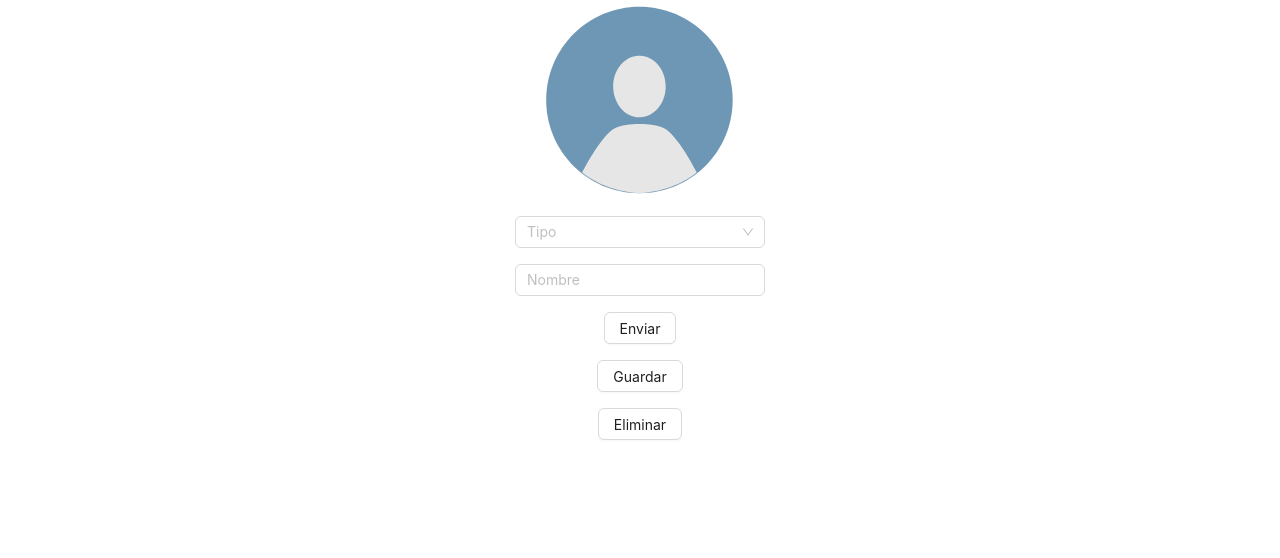
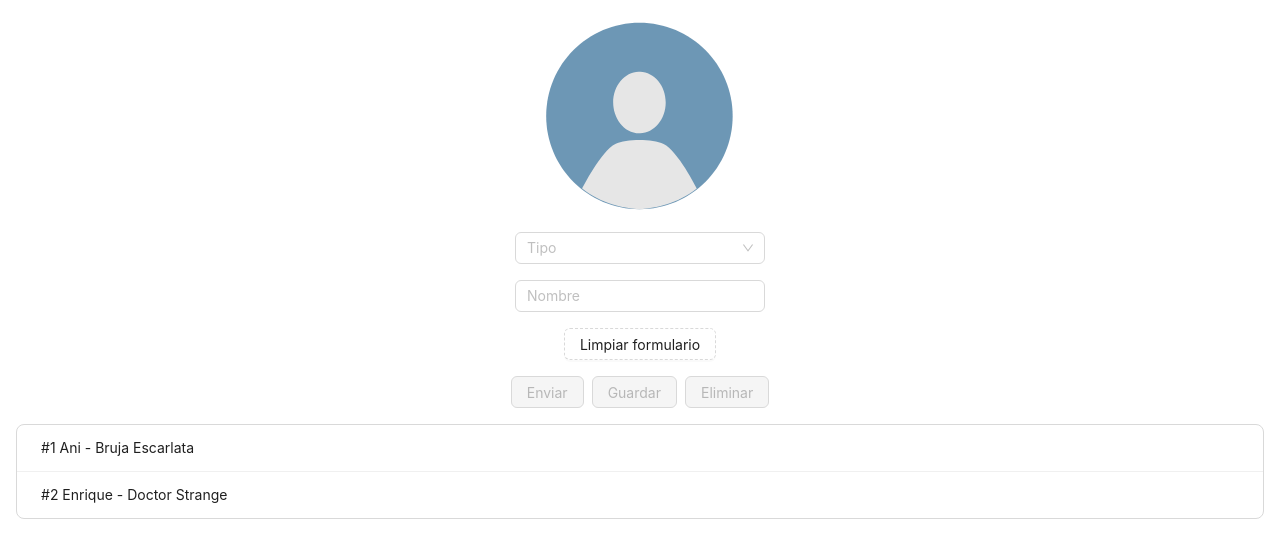
Before and after one commit to enriquepalaciosv/costume-rater, a React (Create React App) app: page /moderation in a window 1280 px wide. Shown: the top 558 px of the page. Built offline with nearby package versions, Linux system fonts and the light colour scheme.

Commit message:
Improve moderation

```diff
--- a/package.json
+++ b/package.json
@@ -11,6 +11,7 @@
     "@types/react": "^18.2.55",
     "@types/react-dom": "^18.2.19",
     "antd": "^5.14.1",
+    "firebase": "^10.8.0",
     "react": "^18.2.0",
     "react-dom": "^18.2.0",
     "react-router-dom": "^6.22.1",
--- a/src/App.tsx
+++ b/src/App.tsx
@@ -1,6 +1,20 @@
 import React from "react";
+import { initializeApp } from "firebase/app";
 import { Flex } from "antd";
 import { Rater } from "./components/Rater";
+
+const firebaseConfig = {
+  apiKey: "AIzaSyCgkeUzThpgmdzY6UgUpVTZqmWr-2kbrrQ",
+  authDomain: "costume-rater.firebaseapp.com",
+  databaseURL: "https://costume-rater-default-rtdb.firebaseio.com",
+  projectId: "costume-rater",
+  storageBucket: "costume-rater.appspot.com",
+  messagingSenderId: "410923968247",
+  appId: "1:410923968247:web:49604b99ae9ab281b495f2",
+  measurementId: "G-FT40JQ97W5"
+};
+
+initializeApp(firebaseConfig);
 
 function App() {
   return (
--- a/src/components/Moderation.tsx
+++ b/src/components/Moderation.tsx
@@ -1,54 +1,116 @@
-import React from "react";
-import { Space, Image, Input, Select, Button } from "antd";
-import { getAvatar } from "../utils/avatar-util";
-import { Competitor } from "../types/Competitor";
+import React, { ChangeEvent } from "react";
+import { Space, Image, Input, Select, Button, Typography, List } from "antd";
+import { getAvatar, avatars } from "../utils/avatar-util";
 import { useState } from "react";
 
+interface FirebaseCompetitor {
+  id: string;
+  name: string;
+  type: string;
+}
+
 function Moderation() {
-
+  const [current, setCurrent] = useState<FirebaseCompetitor>();
+  const [name, setName] = useState<string>();
+  const [type, setType] = useState<string>();
   const [avatar, setAvatar] = useState(getAvatar());
 
-  const items = [
+  const competitors = [
     {
-      value: Competitor.AdultFemale,
-      label: "Adulto mujer",
+      id: "Id#1234567876543",
+      name: "Ani - Bruja Escarlata",
+      type: "YoungFemale",
     },
     {
-      value: Competitor.AdultMale,
-      label: "Adulto varón",
-    },
-    {
-      value: Competitor.YoungFemale,
-      label: "Joven mujer",
-    },
-    {
-      value: Competitor.YoungMale,
-      label: "Joven varón",
-    },
-    {
-      value: Competitor.Boy,
-      label: "Niño",
-    },
-    {
-      value: Competitor.Girl,
-      label: "Niña",
-    },
-    {
-      value: Competitor.Group,
-      label: "Grupo",
+      id: "Id#143353452543",
+      name: "Enrique - Doctor Strange",
+      type: "YoungMale",
     },
   ];
 
+  const reset = () => {
+    setCurrent(undefined);
+    setName(undefined);
+    setType(undefined);
+    setAvatar(getAvatar());
+  };
+
+  const select = (competitor: FirebaseCompetitor) => {
+    setCurrent(competitor);
+    setName(competitor.name);
+    setAvatar(getAvatar(competitor.type));
+    selectType(competitor.type);
+  };
+
+  const selectType = (avatarId?: string) => {
+    if (avatarId) {
+      setAvatar(getAvatar(avatarId));
+      const avatar: any = avatars.find((av) => av.value == avatarId);
+      setType(avatar);
+    } else {
+      setAvatar(getAvatar());
+    }
+  };
+
+  const handleNameChange = (event: ChangeEvent<HTMLInputElement>) => {
+    setName(event.target.value);
+  };
+
   return (
-    <Space direction="vertical" size="middle" style={{ display: 'flex', alignItems: 'center' }}>
-      <Image src={avatar} width={200} />
-      <Select style={{ width: '250px' }} placeholder="Tipo" options={items} onChange={(item) => setAvatar(getAvatar(item))} />
-      <Input style={{ width: '250px' }} placeholder="Nombre" />
-      <Button>Enviar</Button>
-      <Button>Guardar</Button>
-      <Button>Eliminar</Button>
-    </Space>
+    <div style={{ margin: "16px" }}>
+      <Space
+        direction="vertical"
+        size="middle"
+        style={{ display: "flex", alignItems: "center" }}
+      >
+        <Image src={avatar} width={200} />
+        {current && <Typography.Text disabled>{current.id}</Typography.Text>}
+        <Select
+          style={{ width: "250px" }}
+          placeholder="Tipo"
+          options={avatars}
+          onChange={(avatarId) => selectType(avatarId)}
+          value={type}
+        />
+        <Input
+          style={{ width: "250px" }}
+          placeholder="Nombre"
+          value={name}
+          onChange={handleNameChange}
+        />
+        <Button type="dashed" onClick={reset}>
+          Limpiar formulario
+        </Button>
+        <Space>
+          <Button
+            type="primary"
+            disabled={
+              current?.id != undefined || (!current && (!name || !type))
+            }
+            onClick={() =>
+              setCurrent({ name: "name", type: "Group", id: "12345" })
+            }
+          >
+            Enviar
+          </Button>
+          <Button disabled={!current}>Guardar</Button>
+          <Button type="primary" danger disabled={!current}>
+            Eliminar
+          </Button>
+        </Space>
+      </Space>
 
+      <List
+        style={{ marginTop: "16px" }}
+        bordered
+        dataSource={competitors}
+        renderItem={(item, index) => (
+          <List.Item onClick={() => select(item)}>
+            <Typography.Text>#{index + 1}</Typography.Text> {item.name}
+          </List.Item>
+        )}
+      />
+    </div>
   );
 }
 
--- a/src/types/Competitor.ts
+++ b/src/types/Competitor.ts
@@ -1,9 +1,9 @@
 export enum Competitor {
-  Group,
-  Boy,
-  Girl,
-  YoungMale,
-  YoungFemale,
-  AdultMale,
-  AdultFemale,
+  Group = "Group",
+  Boy = "Boy",
+  Girl = "Girl",
+  YoungMale = "YoungMale",
+  YoungFemale = "YoungFemale",
+  AdultMale = "AdultMale",
+  AdultFemale = "AdultFemale",
 }
--- a/src/utils/avatar-util.ts
+++ b/src/utils/avatar-util.ts
@@ -8,8 +8,40 @@ import group from "../icons/group.svg";
 import person from "../icons/person.svg";
 import { Competitor } from "../types/Competitor";
 
-export const getAvatar = (type?: Competitor) => {
-  switch (type) {
+export const avatars = [
+  {
+    value: Competitor.AdultFemale,
+    label: "Adulto mujer",
+  },
+  {
+    value: Competitor.AdultMale,
+    label: "Adulto varón",
+  },
+  {
+    value: Competitor.YoungFemale,
+    label: "Joven mujer",
+  },
+  {
+    value: Competitor.YoungMale,
+    label: "Joven varón",
+  },
+  {
+    value: Competitor.Boy,
+    label: "Niño",
+  },
+  {
+    value: Competitor.Girl,
+    label: "Niña",
+  },
+  {
+    value: Competitor.Group,
+    label: "Grupo",
+  },
+];
+
+export const getAvatar = (type?: Competitor | string) => {
+  const competitorType = type as Competitor;
+  switch (competitorType) {
     case Competitor.Group:
       return group;
     case Competitor.Boy:
```
Also changed, not shown: 1 other file (tests, documents, lock files or other folders).
